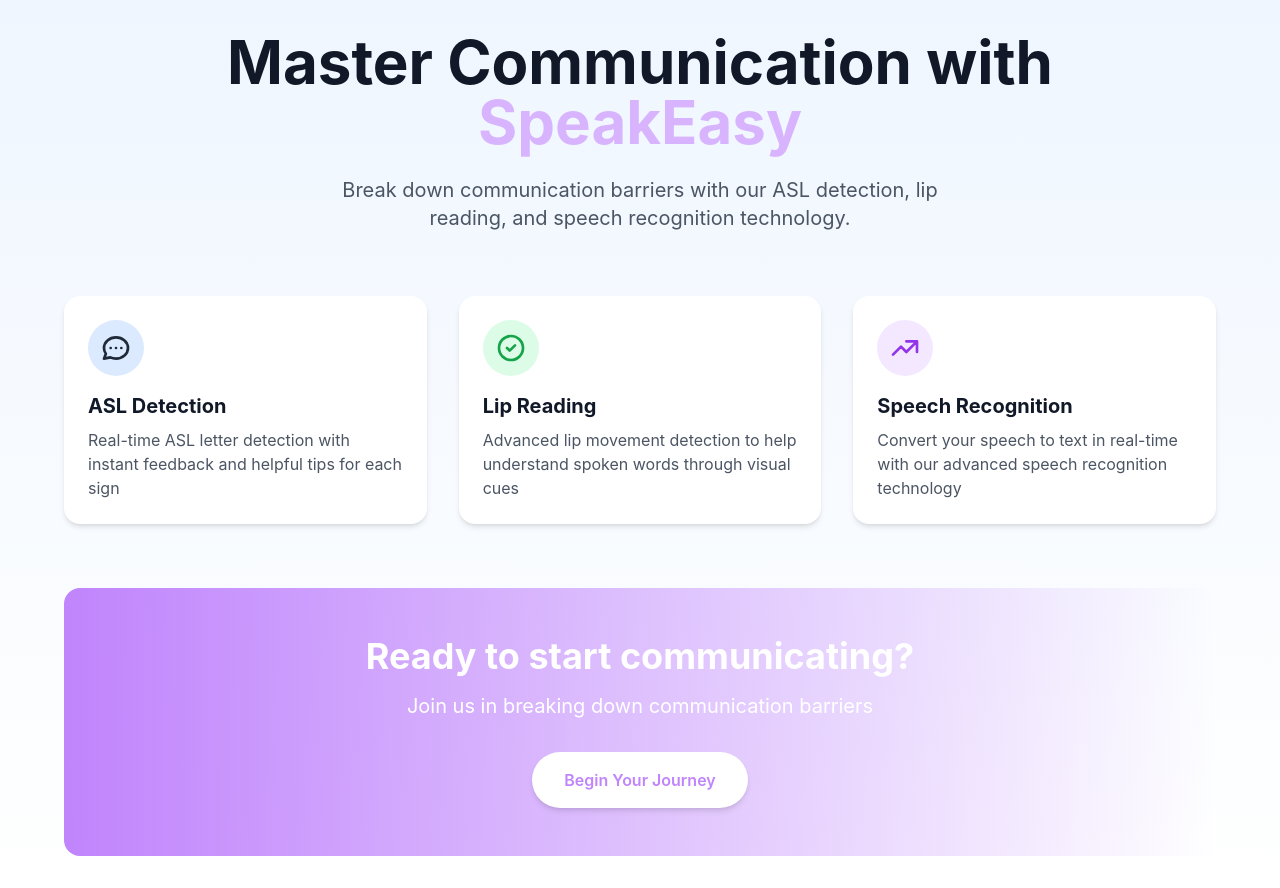
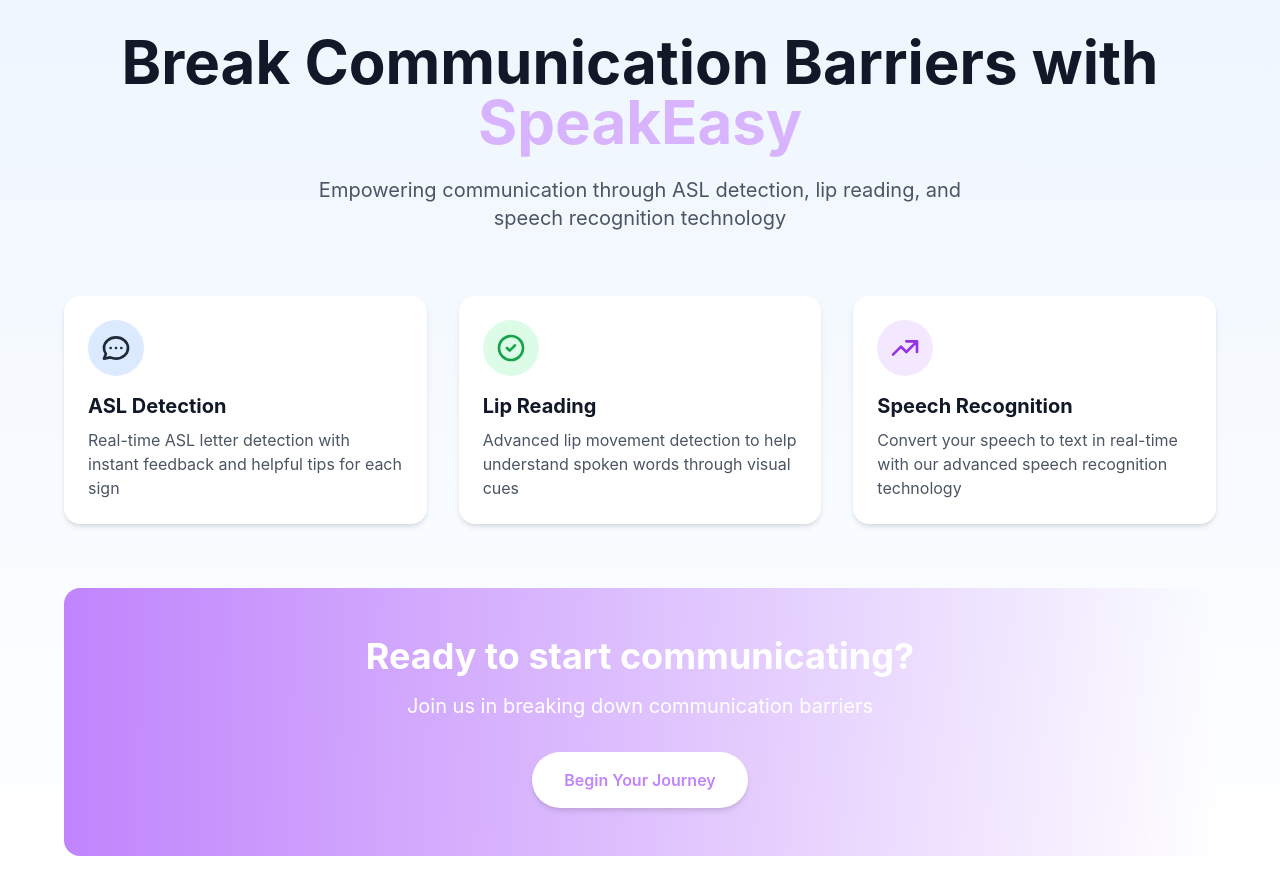
Before and after one commit to melvikaf/SpeakEasy, a React (Create React App) app: page / in a window 1280 px wide. Built offline with nearby package versions, Linux system fonts and the light colour scheme; what @tensorflow/tfjs would draw is missing.

Commit message:
better tag line

```diff
--- a/src/home.js
+++ b/src/home.js
@@ -8,10 +8,10 @@ function Home() {
     <div className="min-h-screen bg-gradient-to-b from-blue-50 to-white text-gray-800 p-6 md:p-8">
       <div className="max-w-6xl mx-auto mb-16 text-center">
         <h1 className="text-4xl md:text-6xl font-bold text-gray-900 mb-6">
-          Master Communication with <span className="text-purple-300">SpeakEasy</span>
+          Break Communication  Barriers with <span className="text-purple-300">SpeakEasy</span>
         </h1>
         <p className="text-xl text-gray-600 mb-8 max-w-2xl mx-auto">
-          Break down communication barriers with our ASL detection, lip reading, and speech recognition technology.
+          Empowering communication through ASL detection, lip reading, and speech recognition technology
         </p>
       </div>
 
```
